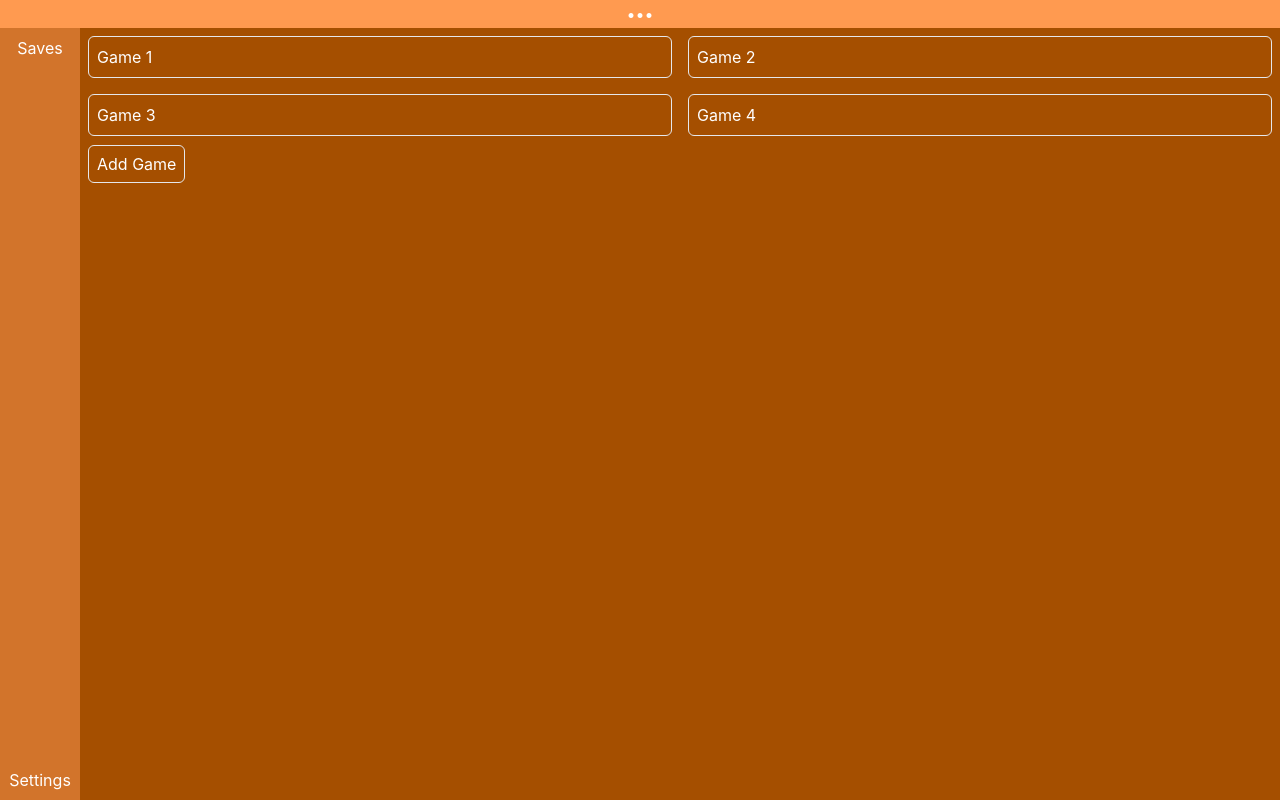
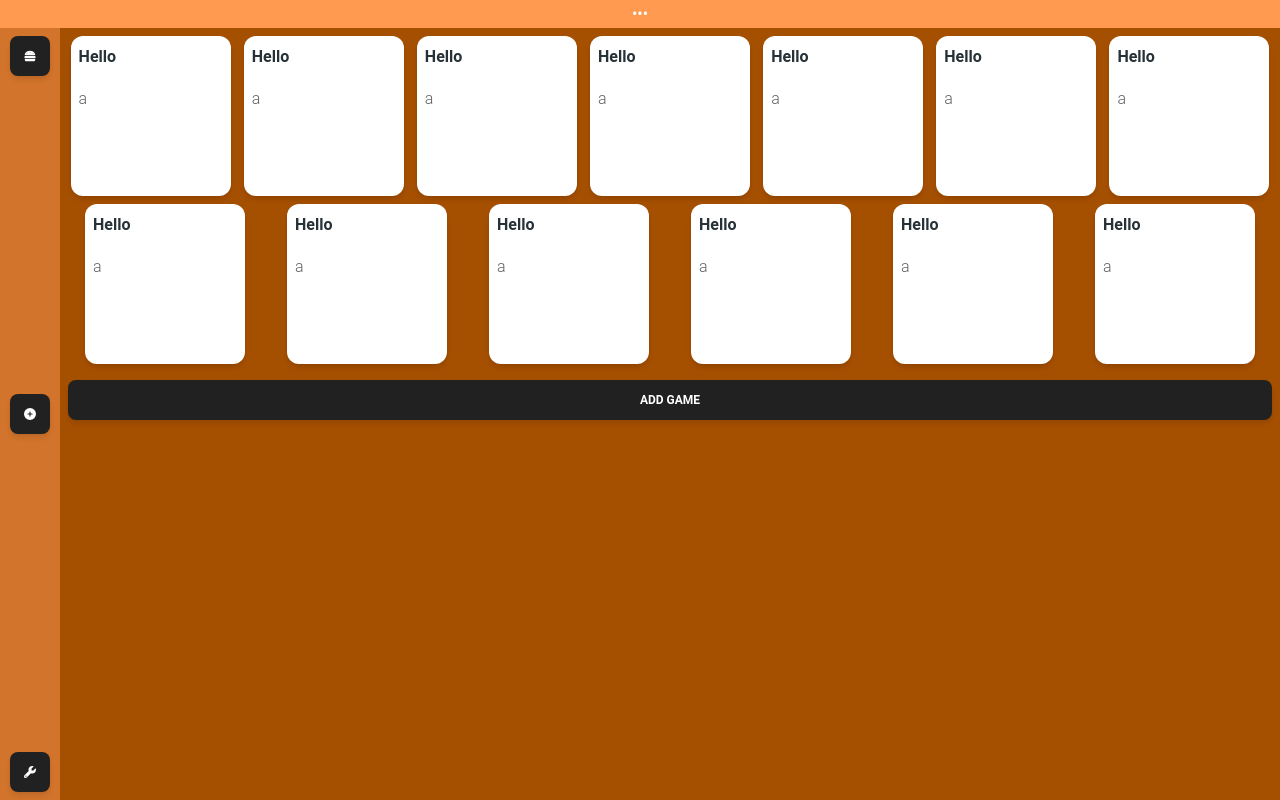
Before and after one commit to nicanordlc/save-manager, a React (Vite) app in the folder frontend/: page /#/ in a window 1280 px wide. Built offline with nearby package versions, Linux system fonts and the light colour scheme.

Commit message:
add material tailwind components + fontawesome

```diff
--- a/frontend/src/components/DraggableBar.tsx
+++ b/frontend/src/components/DraggableBar.tsx
@@ -13,7 +13,7 @@ const DraggableBar: FC<DraggableBarProps> = (props) => {
     <div
       draggable={false}
       className={clsx(
-        "fixed left-0 right-0 top-0 flex items-center justify-center ",
+        "fixed left-0 right-0 top-0 z-10 flex items-center justify-center",
         "no-select",
         props.className,
       )}
--- a/frontend/src/components/Game.tsx
+++ b/frontend/src/components/Game.tsx
@@ -1,16 +1,24 @@
-import { type FC } from "react";
-import { Link } from "react-router-dom";
+import {
+  Card,
+  CardBody,
+  CardFooter,
+  Typography,
+} from "@material-tailwind/react";
 
-type GameProps = {
-  label: string;
-  id: number | string;
-};
-
-const Game: FC<GameProps> = (props) => {
+const Game = () => {
   return (
-    <div className="rounded-md border p-2">
-      <Link to={`/game/${props.id}`}> {props.label}</Link>
-    </div>
+    <li>
+      <Card className="size-40">
+        <CardBody className="p-2">
+          <Typography variant="h6" color="blue-gray" className="mb-2">
+            Hello
+          </Typography>
+        </CardBody>
+        <CardFooter className="p-2 pt-0">
+          <Typography>a</Typography>
+        </CardFooter>
+      </Card>
+    </li>
   );
 };
 
--- a/frontend/src/components/Menu.tsx
+++ b/frontend/src/components/Menu.tsx
@@ -1,3 +1,10 @@
+import {
+  faHamburger,
+  faPlusCircle,
+  faWrench,
+} from "@fortawesome/free-solid-svg-icons";
+import { FontAwesomeIcon } from "@fortawesome/react-fontawesome";
+import { IconButton } from "@material-tailwind/react";
 import clsx from "clsx";
 import { type FC } from "react";
 import { Link } from "react-router-dom";
@@ -18,10 +25,27 @@ const Menu: FC<MenuProps> = (props) => {
       )}
     >
       <li>
-        <Link to="/">Saves</Link>
+        <Link to="/">
+          <IconButton>
+            <FontAwesomeIcon icon={faHamburger} />
+          </IconButton>
+        </Link>
       </li>
+
       <li>
-        <Link to="/settings">Settings</Link>
+        <Link to="/">
+          <IconButton>
+            <FontAwesomeIcon icon={faPlusCircle} />
+          </IconButton>
+        </Link>
+      </li>
+
+      <li>
+        <Link to="/settings">
+          <IconButton>
+            <FontAwesomeIcon icon={faWrench} />
+          </IconButton>
+        </Link>
       </li>
     </menu>
   );
--- a/frontend/src/components/ui/Layout.tsx
+++ b/frontend/src/components/ui/Layout.tsx
@@ -11,18 +11,18 @@ type LayoutProps = {
 
 const Layout: FC<LayoutProps> = (props) => {
   const Container = props.container ?? "div";
-  const menuWidth = 80;
+  const menuWidth = 60;
   const dragBarHeight = 28;
 
   return (
     <Container
       data-testid="layout"
-      className={clsx("bg-c-sh-300 text-white", props.className)}
+      className={clsx("bg-main-300 text-white", props.className)}
     >
-      <DraggableBar className="bg-c-sh-100" height={dragBarHeight} />
+      <DraggableBar className="bg-main-100" height={dragBarHeight} />
 
       <Menu
-        className="bg-c-sh-200"
+        className="bg-main-200"
         width={menuWidth}
         height={`calc(100% - ${dragBarHeight}px)`}
       />
--- a/frontend/src/index.css
+++ b/frontend/src/index.css
@@ -3,7 +3,6 @@
 @tailwind utilities;
 
 :root {
-  font-family: Inter, system-ui, Avenir, Helvetica, Arial, sans-serif;
   line-height: 1.5;
   font-weight: 400;
   background-color: #FF9A50;
--- a/frontend/src/main.tsx
+++ b/frontend/src/main.tsx
@@ -1,13 +1,16 @@
 import React from "react";
 import ReactDOM from "react-dom/client";
 import { HashRouter } from "react-router-dom";
+import { ThemeProvider } from "@material-tailwind/react";
 import App from "@/App";
 import "@/index.css";
 
 ReactDOM.createRoot(document.getElementById("root")!).render(
   <React.StrictMode>
     <HashRouter>
-      <App />
+      <ThemeProvider>
+        <App />
+      </ThemeProvider>
     </HashRouter>
   </React.StrictMode>,
 );
--- a/frontend/src/pages/Saves.tsx
+++ b/frontend/src/pages/Saves.tsx
@@ -1,41 +1,27 @@
-import { Link } from "react-router-dom";
+import { Button } from "@material-tailwind/react";
+import clsx from "clsx";
 import Game from "@/components/Game";
 
 const Saves = () => {
-  const mockGames = [
-    {
-      label: "Game 1",
-      id: 1,
-    },
-    {
-      label: "Game 2",
-      id: 2,
-    },
-    {
-      label: "Game 3",
-      id: 3,
-    },
-    {
-      label: "Game 4",
-      id: 4,
-    },
-  ];
-
   return (
     <main>
-      <ul className="mb-4 grid grid-cols-2 gap-4">
-        {mockGames.map((game) => (
-          <Game
-            key={`game-${game.label.toLocaleLowerCase().replace(/\s/g, "-")}`}
-            label={game.label}
-            id={game.id}
-          />
-        ))}
+      <ul className={clsx("mb-4", "flex flex-wrap justify-around gap-2")}>
+        <Game />
+        <Game />
+        <Game />
+        <Game />
+        <Game />
+        <Game />
+        <Game />
+        <Game />
+        <Game />
+        <Game />
+        <Game />
+        <Game />
+        <Game />
       </ul>
 
-      <Link to="/" className="rounded-md border p-2" type="button">
-        Add Game
-      </Link>
+      <Button fullWidth>Add Game</Button>
     </main>
   );
 };
--- a/frontend/tailwind.config.js
+++ b/frontend/tailwind.config.js
@@ -1,29 +1,23 @@
 /** @type {import('tailwindcss').Config} */
-export default {
+import withMT from "@material-tailwind/react/utils/withMT";
+
+export default withMT({
   content: ["./index.html", "./src/**/*.{js,ts,jsx,tsx}"],
   theme: {
     extend: {
       // color pallete (generated)
       // https://mycolor.space/?hex=%23FF9A50&sub=1
       colors: {
-        // spot
-        "c-sp-100": "#FF9A50",
-        "c-sp-200": "#A47353",
-        "c-sp-300": "#FFE9D0",
-        "c-sp-400": "#005247",
         // shades
-        "c-sh-100": "#FF9A50",
-        "c-sh-200": "#D2742B",
-        "c-sh-300": "#A54F00",
-        "c-sh-400": "#7A2C00",
-        "c-sh-500": "#540400",
-        // highlight
-        "c-hl-100": "#FF9A50",
-        "c-hl-200": "#663D1F",
-        "c-hl-300": "#DFE0DF",
-        "c-hl-400": "#402E32",
+        main: {
+          100: "#FF9A50",
+          200: "#D2742B",
+          300: "#A54F00",
+          400: "#7A2C00",
+          500: "#540400",
+        },
       },
     },
   },
   plugins: [],
-};
+});
```
Also changed, not shown: frontend/package.json (+7 -1 lines), 1 other file (tests, documents, lock files or other folders).
